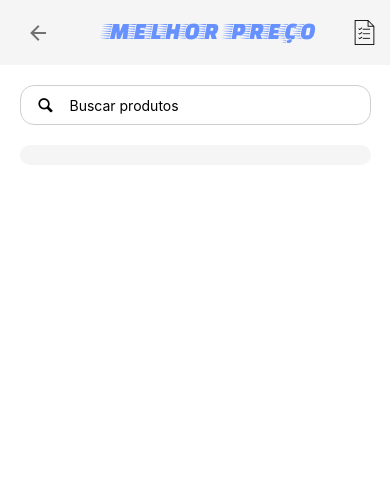
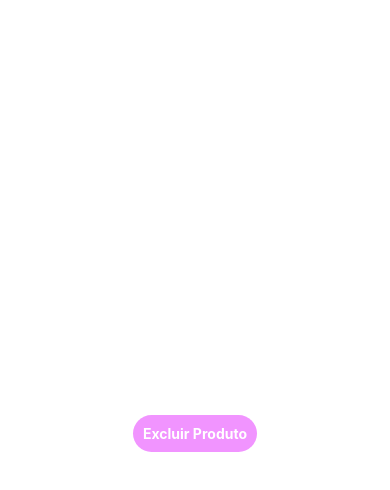
Before and after one commit to matmelous/marketapp, a React Native app: screen / in a window 390 px wide. Shown: the top 490 px of the page. Built offline with nearby package versions, Linux system fonts and the light colour scheme.

Commit message:
Criação componente modal excluir produto

```diff
--- a/App.tsx
+++ b/App.tsx
@@ -5,9 +5,10 @@ import Home from "./src/screens/Home/Home"
 import { ProductList } from "./src/screens/ProductList/ProductList"
 import { ErrorProductList } from "./src/screens/ErrorProductList/ErrorProductList"
 import { MarketShow } from "./src/components/MarketShow"
-import { MyList } from "./src/screens/MyList/MyList"
+
 import { MarketList } from "./src/screens/MarketList"
 import { ProductMarket } from "./src/screens/ProductMarket"
+import ModalDelete from "./src/components/Modals/ModalDelete"
 
 export default function App({navigation}) {
     return(
@@ -15,8 +16,10 @@ export default function App({navigation}) {
         {/* <Home navigation={navigation}/> */}
         {/* <ProductList/> */}
         {/* <ErrorProductList/> */}
-        <MyList/>
+
         {/* <MarketShow/> */}
+        {/* <MarketList/> */}
+        <ModalDelete/>
     </>
     )
 }
--- a/package.json
+++ b/package.json
@@ -32,6 +32,7 @@
     "logrocket": "^3.0.1",
     "react": "17.0.2",
     "react-dom": "17.0.2",
+    "react-modal": "^3.15.1",
     "react-native": "0.68.2",
     "react-native-drop-shadow": "^0.0.5",
     "react-native-paper": "^4.12.4",
--- a/src/components/ContanierMyList/index.tsx
+++ b/src/components/ContanierMyList/index.tsx
@@ -33,7 +33,9 @@ export const ContanierMyList = () => {
     <Container>
       <BoxMyList>
         <ProductInformation>
+          produto
           <Information>
+            macarao
           </Information>
         </ProductInformation>
       </BoxMyList>
--- a/src/components/MarketShow/index.tsx
+++ b/src/components/MarketShow/index.tsx
@@ -24,7 +24,7 @@ export const MarketShow = () => {
         <ButtonBox>
           <Button>
             <ButtonText>
-              Entar no mercado
+              Entrar no mercado
             </ButtonText>
           </Button>
         </ButtonBox>
--- /dev/null
+++ b/src/components/Modals/ModalDelete/index.tsx
@@ -0,0 +1,83 @@
+import React, { useState } from "react";
+import { Alert, Modal, StyleSheet, Text, Pressable, View } from "react-native";
+
+const ModalDelete = () => {
+  const [modalVisible, setModalVisible] = useState(false);
+  return (
+    <View style={styles.centeredView}>
+      <Modal
+        animationType="slide"
+        transparent={true}
+        visible={modalVisible}
+        onRequestClose={() => {
+          Alert.alert("Modal has been closed.");
+          setModalVisible(!modalVisible);
+        }}
+      >
+        <View style={styles.centeredView}>
+          <View style={styles.modalView}>
+            <Text style={styles.modalText}>Confirma Excluir Produto</Text>
+            <Pressable
+              style={[styles.button, styles.buttonClose]}
+              onPress={() => setModalVisible(!modalVisible)}
+            >
+              <Text style={styles.textStyle}>Excluir</Text>
+            </Pressable>
+          </View>
+        </View>
+      </Modal>
+      <Pressable
+        style={[styles.button, styles.buttonOpen]}
+        onPress={() => setModalVisible(true)}
+      >
+        <Text style={styles.textStyle}>Excluir Produto</Text>
+      </Pressable>
+    </View>
+  );
+};
+
+const styles = StyleSheet.create({
+  centeredView: {
+    flex: 1,
+    justifyContent: "center",
+    alignItems: "center",
+    marginTop: 22
+  },
+  modalView: {
+    margin: 20,
+    backgroundColor: "white",
+    borderRadius: 20,
+    padding: 35,
+    alignItems: "center",
+    shadowColor: "#000",
+    shadowOffset: {
+      width: 0,
+      height: 2
+    },
+    shadowOpacity: 0.25,
+    shadowRadius: 4,
+    elevation: 5
+  },
+  button: {
+    borderRadius: 20,
+    padding: 10,
+    elevation: 2
+  },
+  buttonOpen: {
+    backgroundColor: "#F194FF",
+  },
+  buttonClose: {
+    backgroundColor: "#2196F3",
+  },
+  textStyle: {
+    color: "white",
+    fontWeight: "bold",
+    textAlign: "center"
+  },
+  modalText: {
+    marginBottom: 15,
+    textAlign: "center"
+  }
+});
+
+export default ModalDelete;
--- a/src/screens/MarketList/index.tsx
+++ b/src/screens/MarketList/index.tsx
@@ -2,6 +2,7 @@ import { View } from "react-native"
 import Header from "../../components/Header"
 import { MarketShow } from "../../components/MarketShow"
 import { SearchBarMarket } from "../../components/SearchBarMarket"
+import { SelectedMarket } from "../../components/SelectedMarket"
 import { } from "./style"
 
 export const MarketList = () => {
@@ -9,7 +10,9 @@ export const MarketList = () => {
     <View>
       <Header/>
       <SearchBarMarket/>
+      <SelectedMarket/>
       <MarketShow/>
+
     </View>
   )
 }
--- a/src/screens/ProductMarket/index.tsx
+++ b/src/screens/ProductMarket/index.tsx
@@ -1,5 +1,7 @@
 import { View,Image } from "react-native"
+
 import Header from "../../components/Header"
+
 import { ProductShow } from "../../components/ProductShow"
 import { SearchBarProduct } from "../../components/SearchBar"
 import { SelectedMarket } from "../../components/SelectedMarket"
@@ -11,6 +13,7 @@ export const ProductMarket =()=>{
       <SearchBarProduct/>
       <SelectedMarket/>
       <ProductShow/>
+
     </View>
   )
 }
```
Also changed, not shown: src/components/Modals/ModalDelete/style.ts (added, +44 -0 lines), 1 other file (tests, documents, lock files or other folders).
